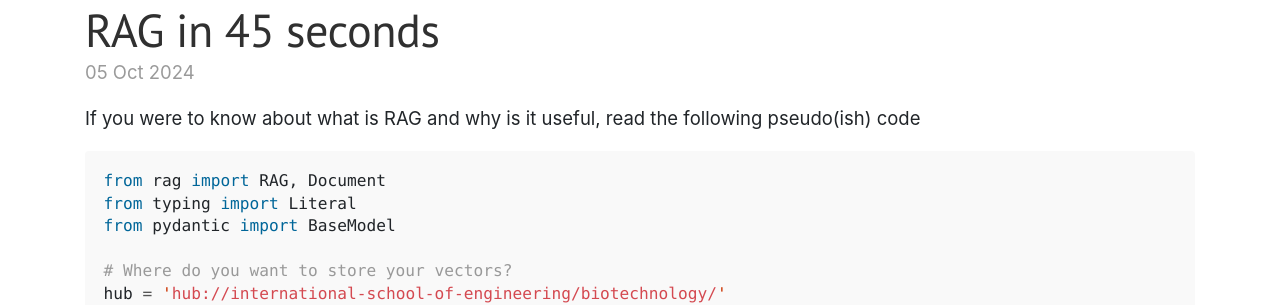
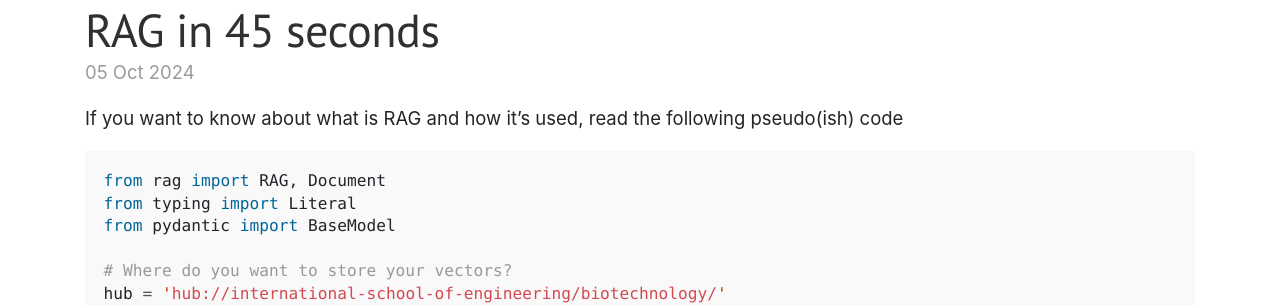
Before and after one commit to sizhky/sizhky.github.io, a Jekyll site: the page built from _posts/2024-10-05-rag-in-45-seconds.md, in a window 1280 px wide. Shown: the part 129-434 px from the top of the page. Built offline with Jekyll 4.4.1, drawn with Linux system fonts in a browser that asks for light colours; comment, search, counter and statistics services are not loaded.

Commit message:
new post

```diff
--- a/_posts/2024-10-05-rag-in-45-seconds.md
+++ b/_posts/2024-10-05-rag-in-45-seconds.md
@@ -5,7 +5,7 @@ date:   2024-10-05 14:35 +0530
 categories: posts
 ---
 
-If you were to know about what is RAG and why is it useful, read the following pseudo(ish) code
+If you want to know about what is RAG and how it's used, read the following pseudo(ish) code
 
 <!--more-->
 
```
